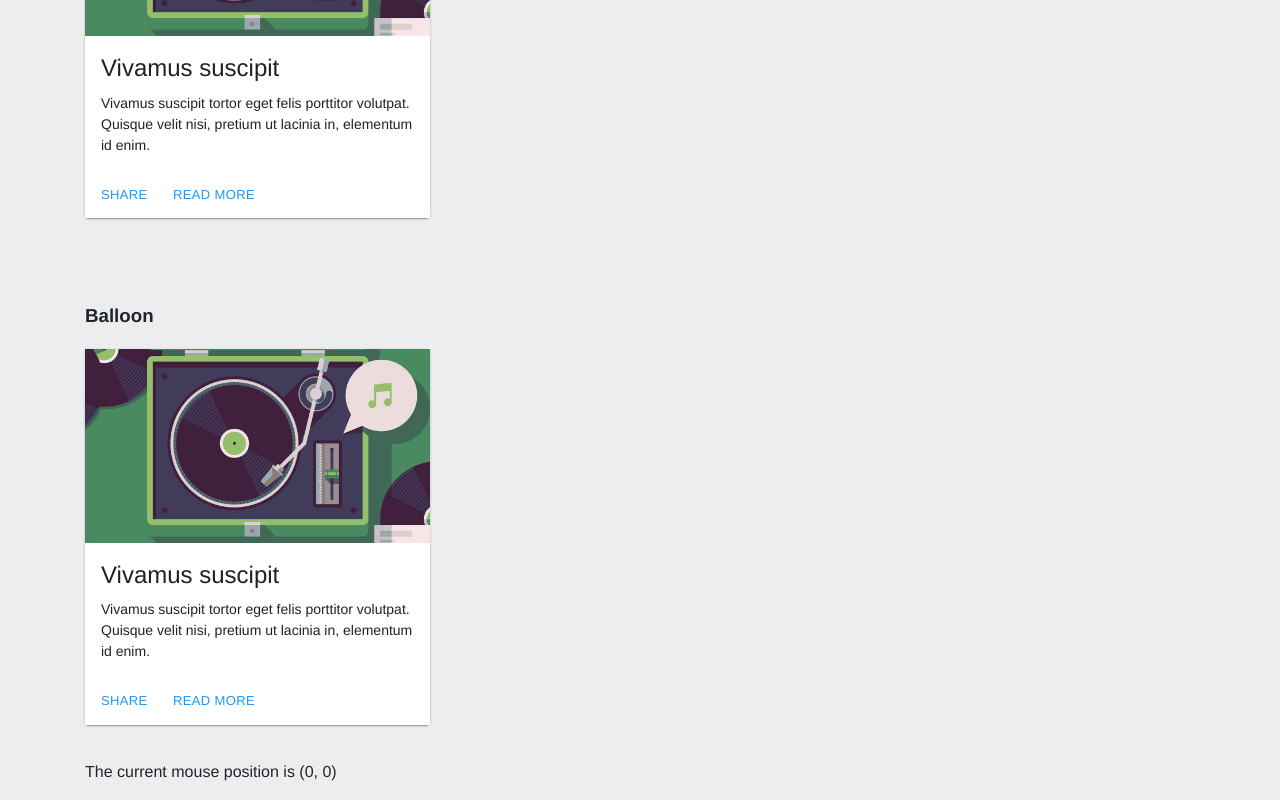
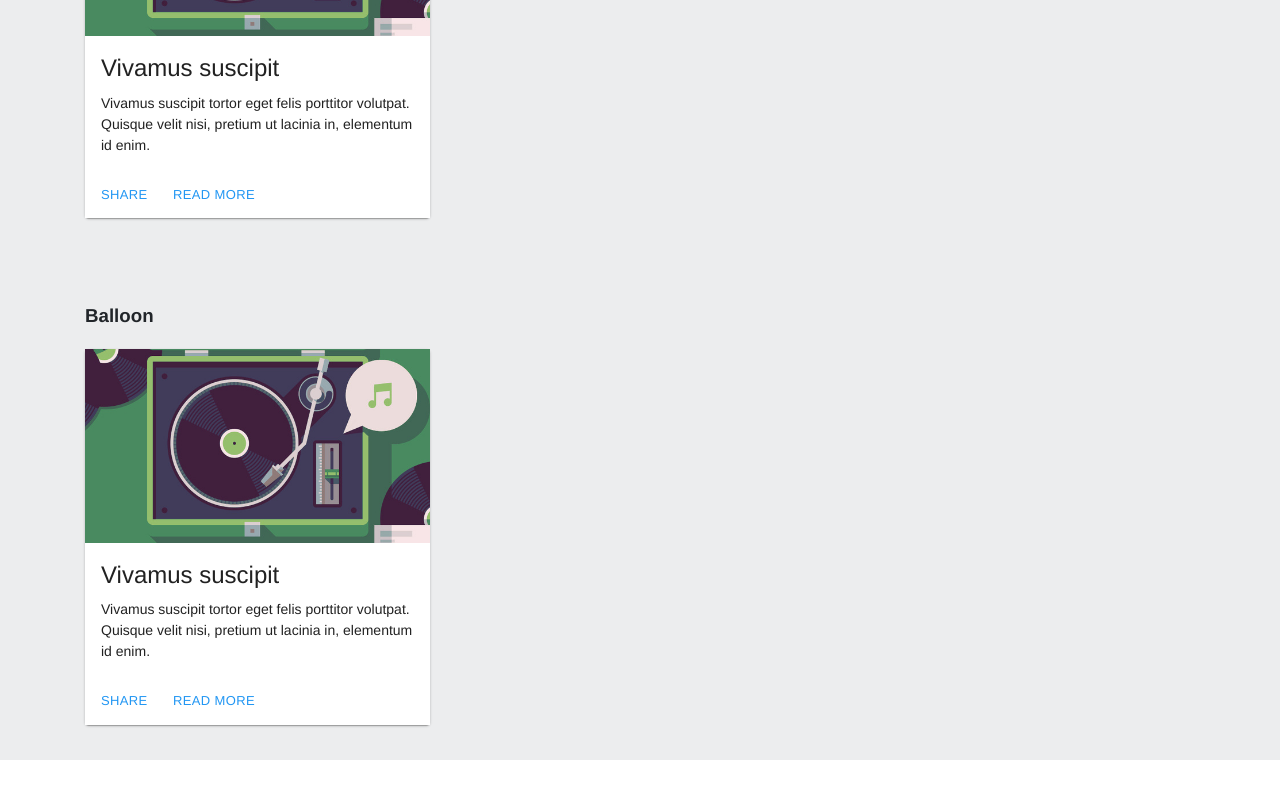
Before and after one commit to raulvictorrosa/front-end-skill, a React (Create React App) app: page / in a window 1280 px wide. Shown: the part 1158-1958 px from the top of the page. After the commit the page ends 1918 px from the top, so only its background shows below. Built offline with nearby package versions, Linux system fonts and the light colour scheme; a web font is replaced by a local one.

Commit message:
feat: Remove helper content

```diff
--- a/src/components/Balloon.js
+++ b/src/components/Balloon.js
@@ -87,9 +87,6 @@ class Balloon extends Component {
           onMouseMove={this.handleMouseMove}
         >
           {referral}
-          <p>
-            The current mouse position is ({mouse.x}, {mouse.y})
-          </p>
         </span>
       </span>
     );
```
